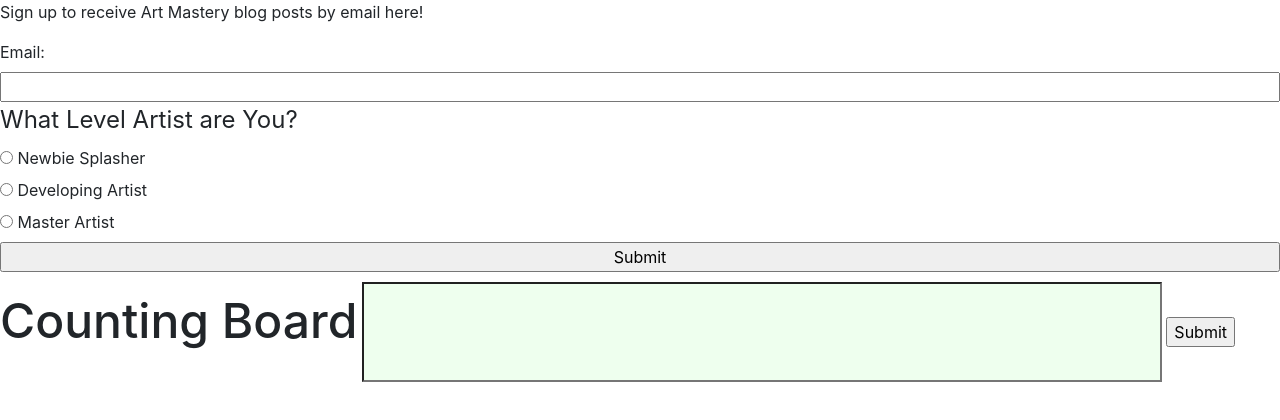
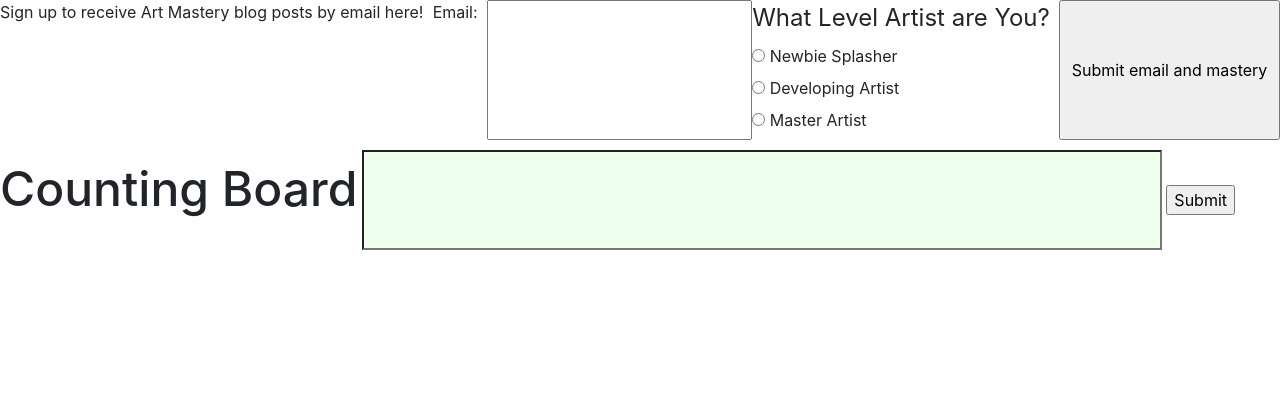
Before and after one commit to WinterCricket/charCount, a plain HTML site: page index.html in a window 1280 px wide. Drawn offline with nearby package versions, Linux system fonts and the light colour scheme.

Commit message:
add rows and columns

```diff
--- a/index.html
+++ b/index.html
@@ -28,7 +28,7 @@
       <!-- Add your code above this line -->
 
 
-      <input type="submit" name="submit" value="Submit">
+      <input type="submit" name="submit" value="Submit email and mastery">
     </form>
   </section>
 		<div>
--- a/mainStyle.css
+++ b/mainStyle.css
@@ -29,6 +29,7 @@ div {
 .flexible {
 	display: grid;
 	grid-template-rows: auto auto auto;
+	grid-template-columns: auto auto auto auto auto;
 }
 #count {
 	text-align: center;
```
